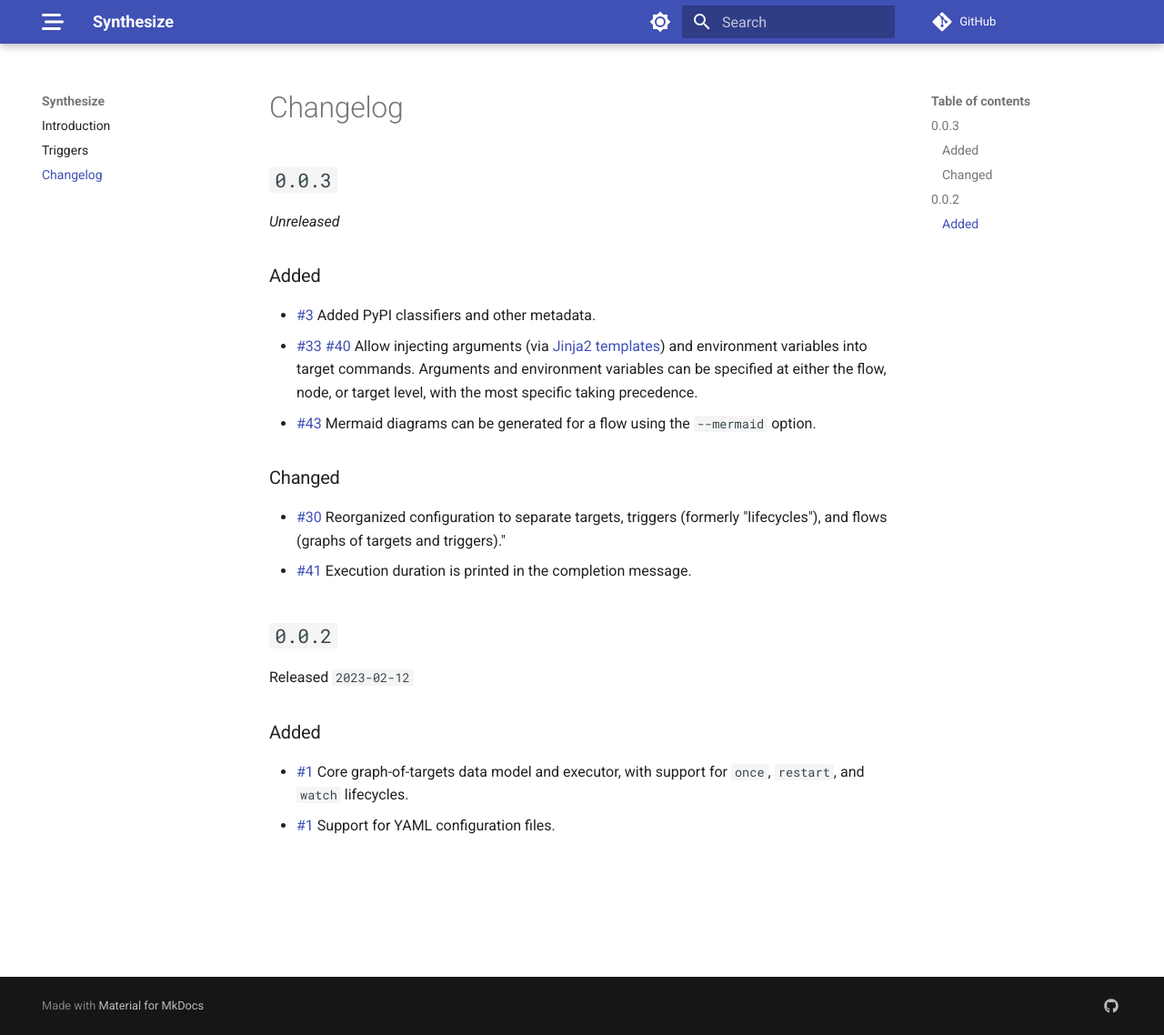
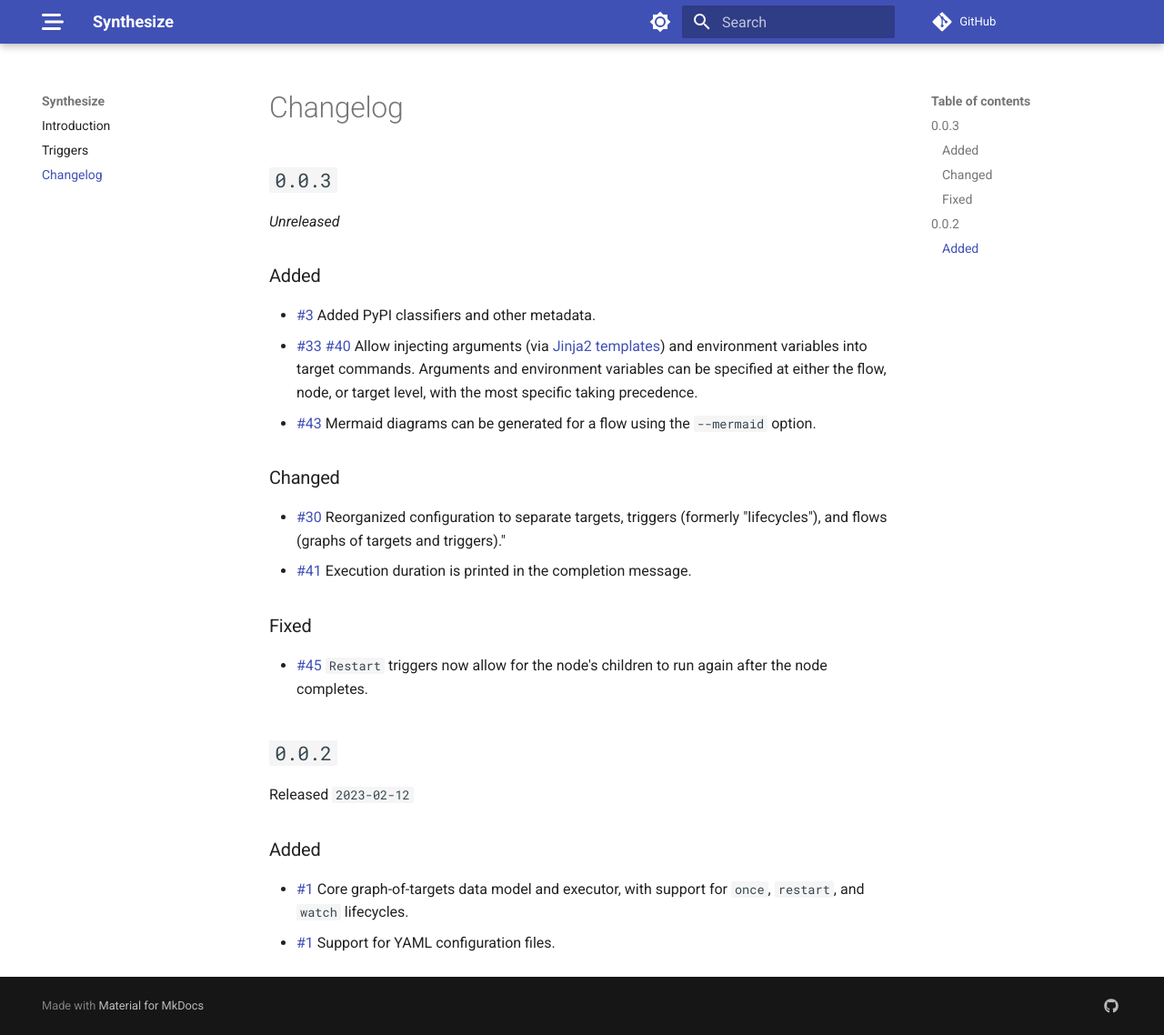
Before and after one commit to JoshKarpel/synthesize, an MkDocs documentation site: the page built from docs/changelog.md, in a window 1280 px wide and 1138 px high. Shown: the whole window at 91% size. Built offline with MkDocs 1.6.1 and Material for MkDocs 9.7.7, drawn with Linux system fonts in a browser that asks for light colours; comment, search, counter and statistics services are not loaded.

Commit message:
changelog

```diff
--- a/docs/changelog.md
+++ b/docs/changelog.md
@@ -26,6 +26,11 @@
 - [#41](https://github.com/JoshKarpel/synthesize/pull/41)
   Execution duration is printed in the completion message.
 
+### Fixed
+
+- [#45](https://github.com/JoshKarpel/synthesize/pull/45)
+  `Restart` triggers now allow for the node's children to run again after the node completes.
+
 ## `0.0.2`
 
 Released `2023-02-12`
```
